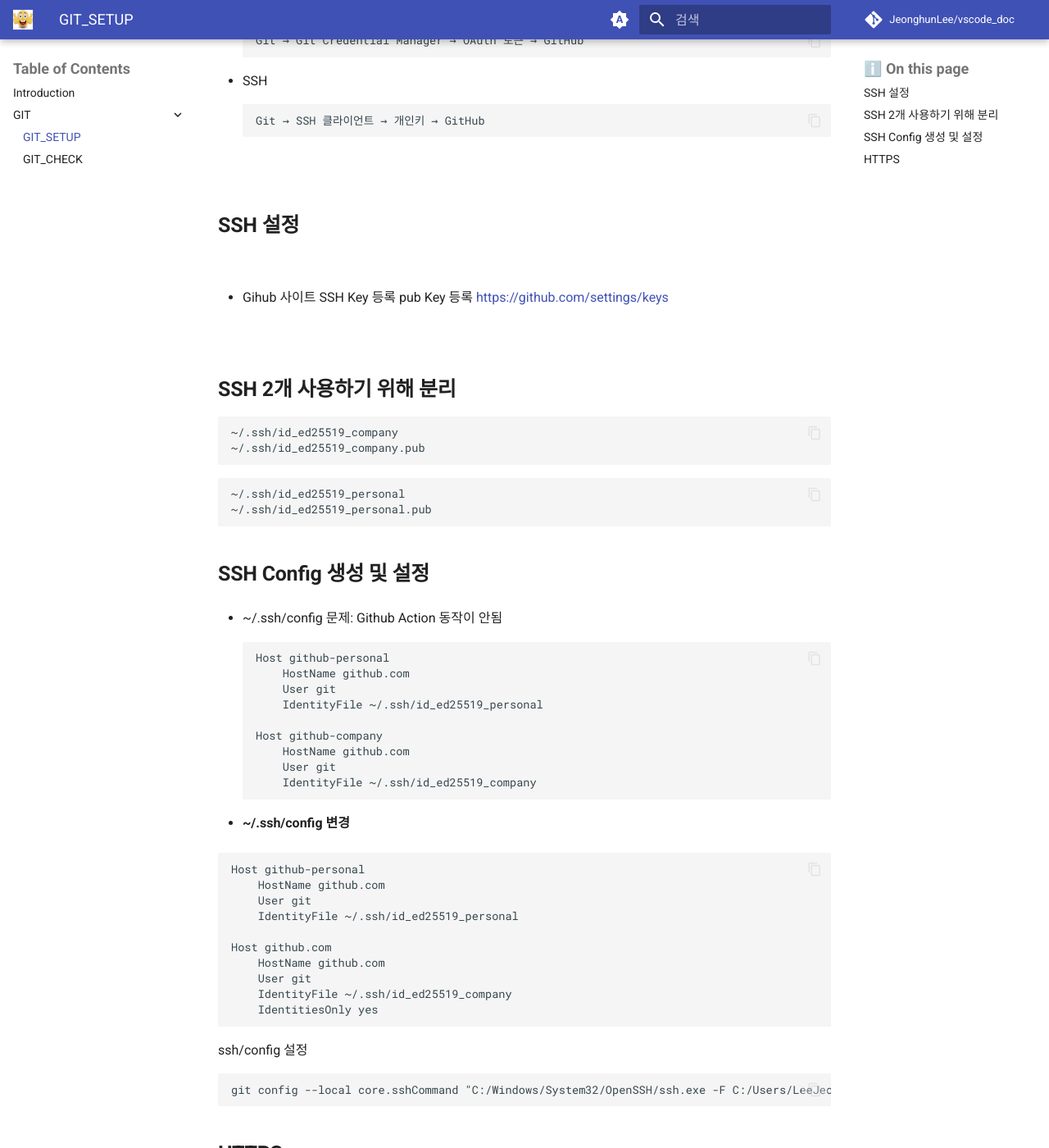
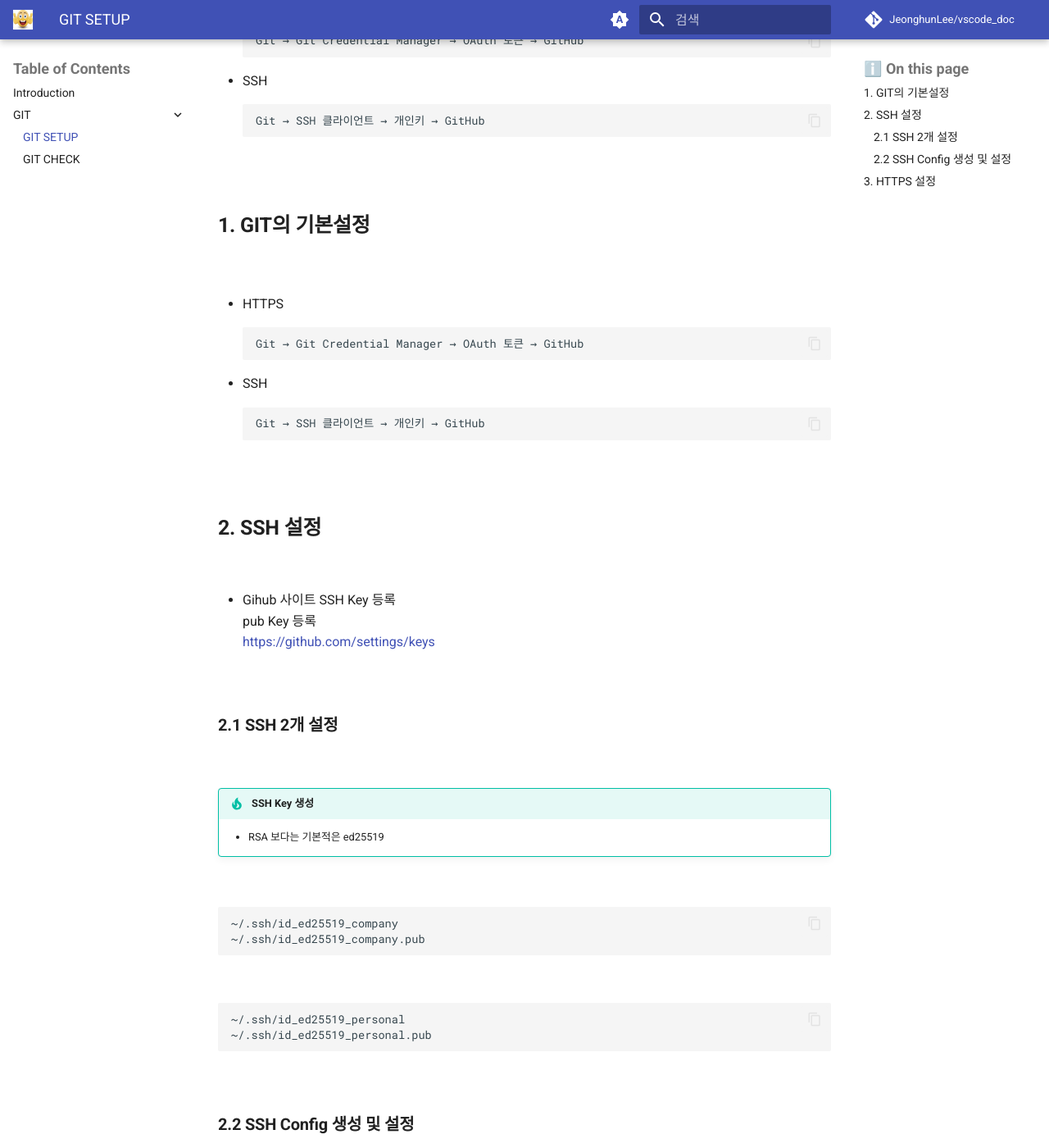
Before and after one commit to JeonghunLee/vscode_doc, an MkDocs documentation site: the page built from docs/git_management.md, in a window 1280 px wide and 1400 px high, scrolled down 281 px. Shown: the whole window at 82% size. Built offline with MkDocs 1.6.1 and Material for MkDocs 9.7.7, drawn with Linux system fonts in a browser that asks for light colours; comment, search, counter and statistics services are not loaded; some of the changed text lies outside the part shown.

Commit message:
Refactor section titles in git_management.md for consistency and clarity

````diff
--- a/docs/git_management.md
+++ b/docs/git_management.md
@@ -14,7 +14,25 @@ Git → SSH 클라이언트 → 개인키 → GitHub
 ```
 <br/>
 
-## SSH 설정
+## 1. GIT의 기본설정
+
+<br/>
+
+* HTTPS
+```
+Git → Git Credential Manager → OAuth 토큰 → GitHub
+```
+
+
+* SSH
+```
+Git → SSH 클라이언트 → 개인키 → GitHub
+```
+<br/>
+
+
+
+## 2. SSH 설정
 
 <br/>
 
@@ -25,23 +43,39 @@ https://github.com/settings/keys
 
 <br/>
 
-## SSH 2개 사용하기 위해 분리
+### 2.1 SSH 2개 설정
 
+<br/>
+
+!!! tip "SSH Key 생성 "
+    - RSA 보다는 기본적은 ed25519
+
+<br/>
 
 ```
 ~/.ssh/id_ed25519_company
 ~/.ssh/id_ed25519_company.pub
 ```
 
+<br/>
+
 ```
 ~/.ssh/id_ed25519_personal
 ~/.ssh/id_ed25519_personal.pub
 ```
+<br/>
 
-## SSH Config 생성 및 설정
+### 2.2 SSH Config 생성 및 설정
 
+<br/>
 
-* ~/.ssh/config
+!!! tip ".ssh/config"
+    - 2개 이상 설정할 경우에만 필요
+    - 그전에는 기본적으로 없음
+
+<br/>
+
+* **~/.ssh/config**
 문제: Github Action 동작이 안됨
 ```
 Host github-personal
@@ -55,8 +89,11 @@ Host github-company
     IdentityFile ~/.ssh/id_ed25519_company
 ```
 
+<br/>
+
+
 * **~/.ssh/config 변경**
-
+문제는 없으나, 개인을 HTTPS로 사용하는게 낫을 듯 싶음
 ```
 Host github-personal
     HostName github.com
@@ -70,16 +107,28 @@ Host github.com
     IdentitiesOnly yes
 ```
 
-ssh/config 설정
+<br/>
 
+* **ssh/config 설정**
+기본적으로 .ssh/config 가 설정이 안되므로 아래와 같이 강제설정
+**git config --local core.sshCommand 설정필요**
 ```
 git config --local core.sshCommand "C:/Windows/System32/OpenSSH/ssh.exe -F C:/Users/LeeJeongHun/.ssh/config"
 ```
 
-## HTTPS
+<br/>
 
+## 3. HTTPS 설정
 
+<br/>
 
+* HTTPS 기본구조
+```
+Git → Git Credential Manager → OAuth 토큰 → GitHub
+```
+
+* 로그인
+계정이 다를 경우, 다시 Brwser 기반으로 다시 인증
 ```
 git credential-manager github logout "Jeonghun-DYNE"
 ```
--- a/mkdocs.yaml
+++ b/mkdocs.yaml
@@ -12,8 +12,8 @@ repo_name: JeonghunLee/vscode_doc
 nav:
   - Introduction: index.md
   - GIT:
-    - GIT_SETUP: git_management.md
-    - GIT_CHECK: git_check.md
+    - GIT SETUP: git_management.md
+    - GIT CHECK: git_check.md
 
 
 plugins:
````
